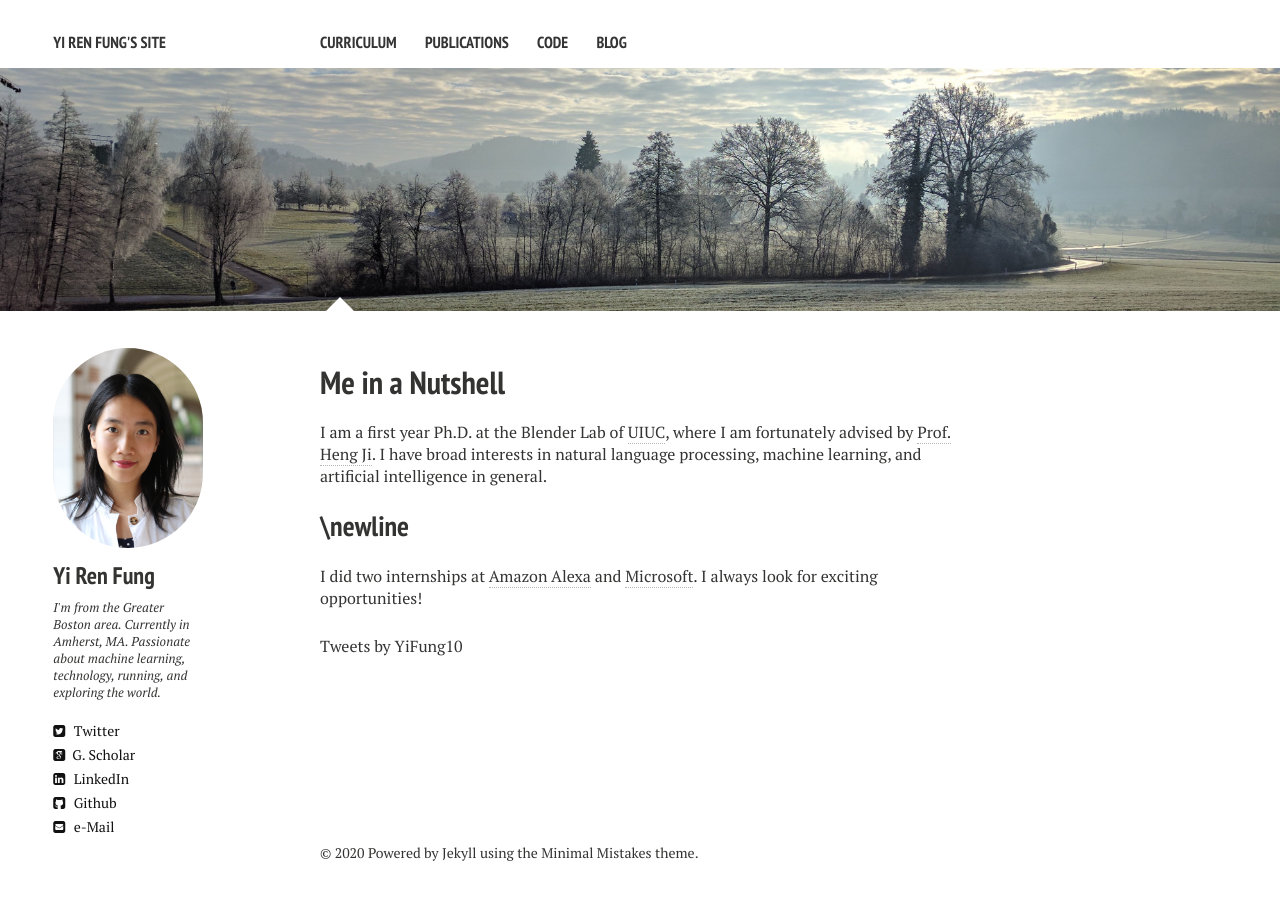
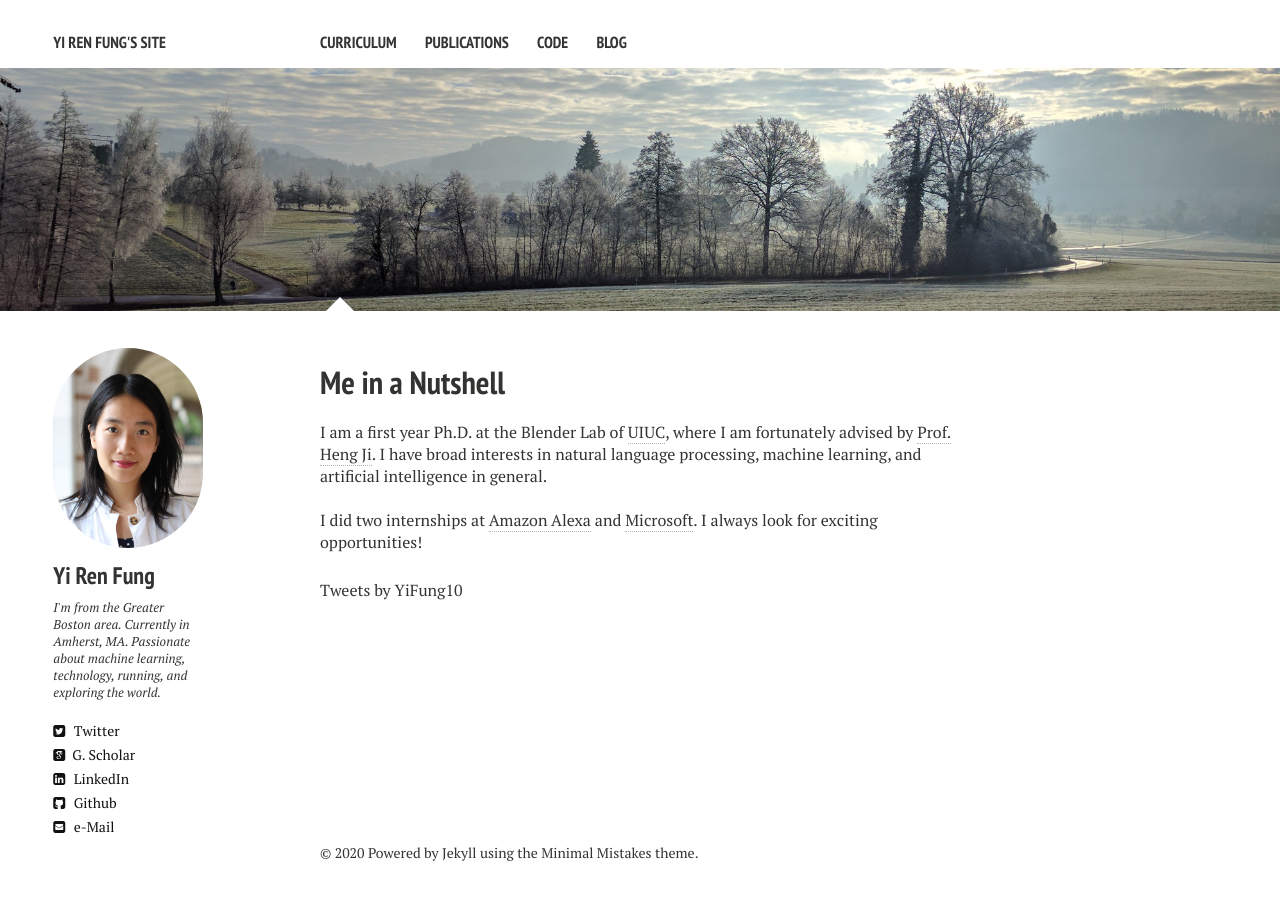
Before and after one commit to yrf1/yrf1.github.io, a Jekyll site: the page built from index.md, in a window 1280 px wide. Built offline with Jekyll 4.4.1, drawn with Linux system fonts in a browser that asks for light colours; nearby versions of some CDN libraries; comment, search, counter and statistics services are not loaded.

Commit message:
fixing homepage

```diff
--- a/index.md
+++ b/index.md
@@ -8,5 +8,5 @@ image:
 ---
 
 I am a first year Ph.D. at the Blender Lab of <a href="https://cs.illinois.edu/" target="_blank">UIUC</a>, where I am fortunately advised by <a href="https://blender.cs.illinois.edu/hengji.html" target="_blank">Prof. Heng Ji</a>. I have broad interests in natural language processing, machine learning, and artificial intelligence in general.
-## \newline
+<br/><br/>
 I did two internships at <a href="https://developer.amazon.com/en-US/alexa/" target="_blank">Amazon Alexa</a> and <a href="https://www.microsoft.com/" target="_blank">Microsoft</a>. I always look for exciting opportunities!
```
